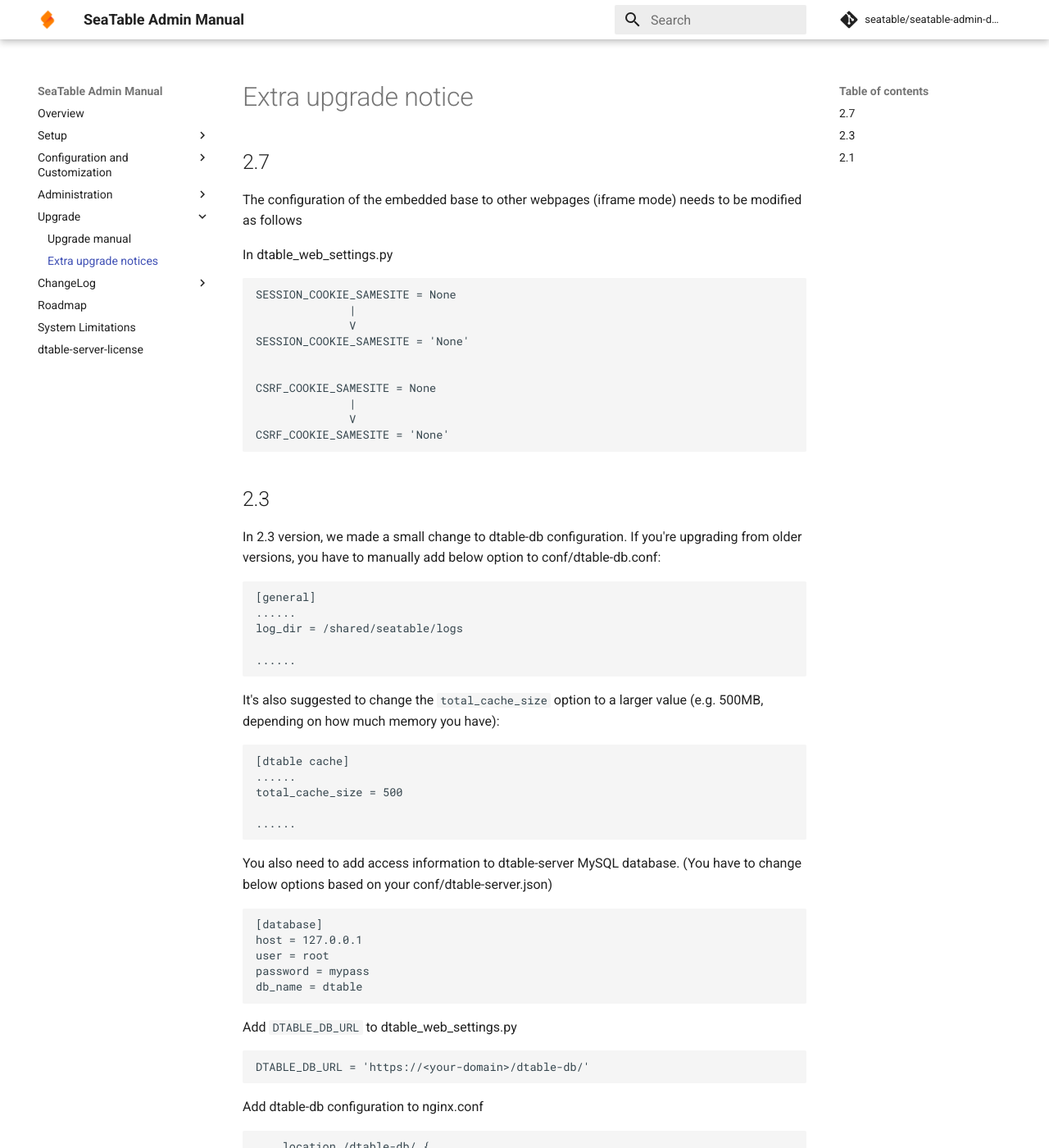
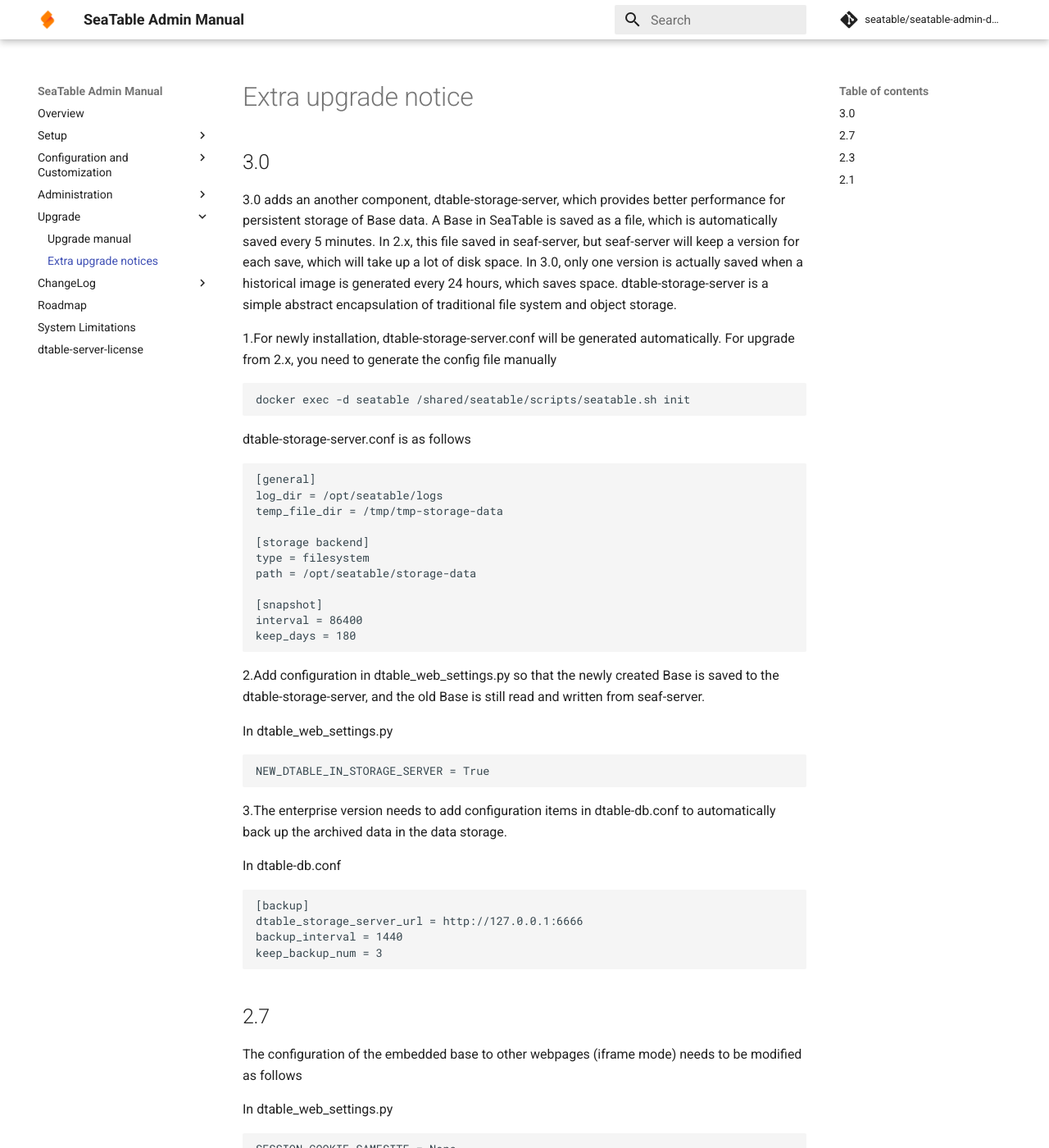
Before and after one commit to seatable/seatable-admin-docs, an MkDocs documentation site: the page built from manual/upgrade/extra-upgrade-notice.md, in a window 1280 px wide and 1400 px high. Shown: the whole window at 82% size. Built offline with MkDocs 1.6.1 and Material for MkDocs 9.7.7, drawn with Linux system fonts in a browser that asks for light colours; comment, search, counter and statistics services are not loaded.

Commit message:
add dtable-storage-server

````diff
--- a/manual/upgrade/extra-upgrade-notice.md
+++ b/manual/upgrade/extra-upgrade-notice.md
@@ -1,4 +1,49 @@
 # Extra upgrade notice
+
+## 3.0
+
+3.0 adds an another component, dtable-storage-server, which provides better performance for persistent storage of Base data. A Base in SeaTable is saved as a file, which is automatically saved every 5 minutes. In 2.x, this file saved in seaf-server, but seaf-server will keep a version for each save, which will take up a lot of disk space. In 3.0, only one version is actually saved when a historical image is generated every 24 hours, which saves space. dtable-storage-server is a simple abstract encapsulation of traditional file system and object storage.
+
+1.For newly installation, dtable-storage-server.conf will be generated automatically. For upgrade from 2.x, you need to generate the config file manually
+
+```
+docker exec -d seatable /shared/seatable/scripts/seatable.sh init
+```
+
+dtable-storage-server.conf is as follows
+
+```
+[general]
+log_dir = /opt/seatable/logs
+temp_file_dir = /tmp/tmp-storage-data
+
+[storage backend]
+type = filesystem
+path = /opt/seatable/storage-data
+
+[snapshot]
+interval = 86400
+keep_days = 180
+```
+
+2.Add configuration in dtable_web_settings.py so that the newly created Base is saved to the dtable-storage-server, and the old Base is still read and written from seaf-server.
+
+In dtable_web_settings.py
+
+```
+NEW_DTABLE_IN_STORAGE_SERVER = True
+```
+
+3.The enterprise version needs to add configuration items in dtable-db.conf to automatically back up the archived data in the data storage.
+
+In dtable-db.conf
+
+```
+[backup]
+dtable_storage_server_url = http://127.0.0.1:6666
+backup_interval = 1440
+keep_backup_num = 3
+```
 
 ## 2.7
 
````
